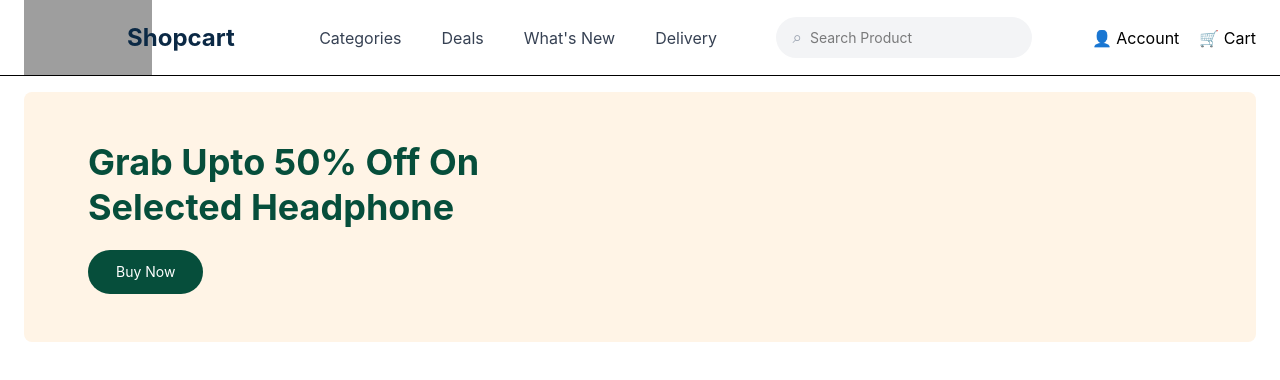
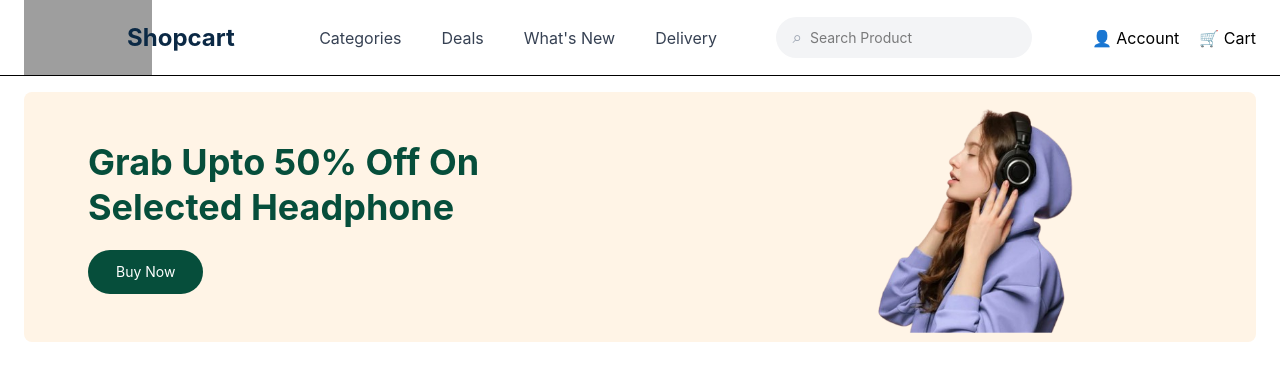
Before and after one commit to nidha117/shop_cart, a React (Vite) app: page / in a window 1280 px wide. Shown: the top 380 px of the page. Built offline with nearby package versions, Linux system fonts and the light colour scheme; grey boxes are pictures that could not be loaded.

Commit message:
Add hero banner image

```diff
--- a/src/App.jsx
+++ b/src/App.jsx
@@ -1,4 +1,4 @@
-
+import heroImage from "./assets/hero-headphone.jpg.png";
 function App() {
   return (
     <div className="min-h-screen">
@@ -73,7 +73,7 @@ function App() {
 
         </div>
       </nav>
-        {/* Hero Section */}
+      {/* Hero Section */}
       <section className="w-full px-6 mt-4">
         <div className="max-w-7xl mx-auto h-[250px] bg-[#fff4e6] rounded-lg flex items-center justify-between overflow-hidden">
 
@@ -94,7 +94,11 @@ function App() {
           <div className="h-full mr-16">
             {/* Image */}
             <div className="h-[250px] w-[380px] flex items-end justify-center ml-auto mr-8">
-
+              <img
+                src={heroImage}
+                alt="Headphones"
+                className="h-full w-auto object-contain  scale-130"
+              />
             </div>
           </div>
 
```
Also changed, not shown: src/assets/hero-headphone.jpg.png (added).
